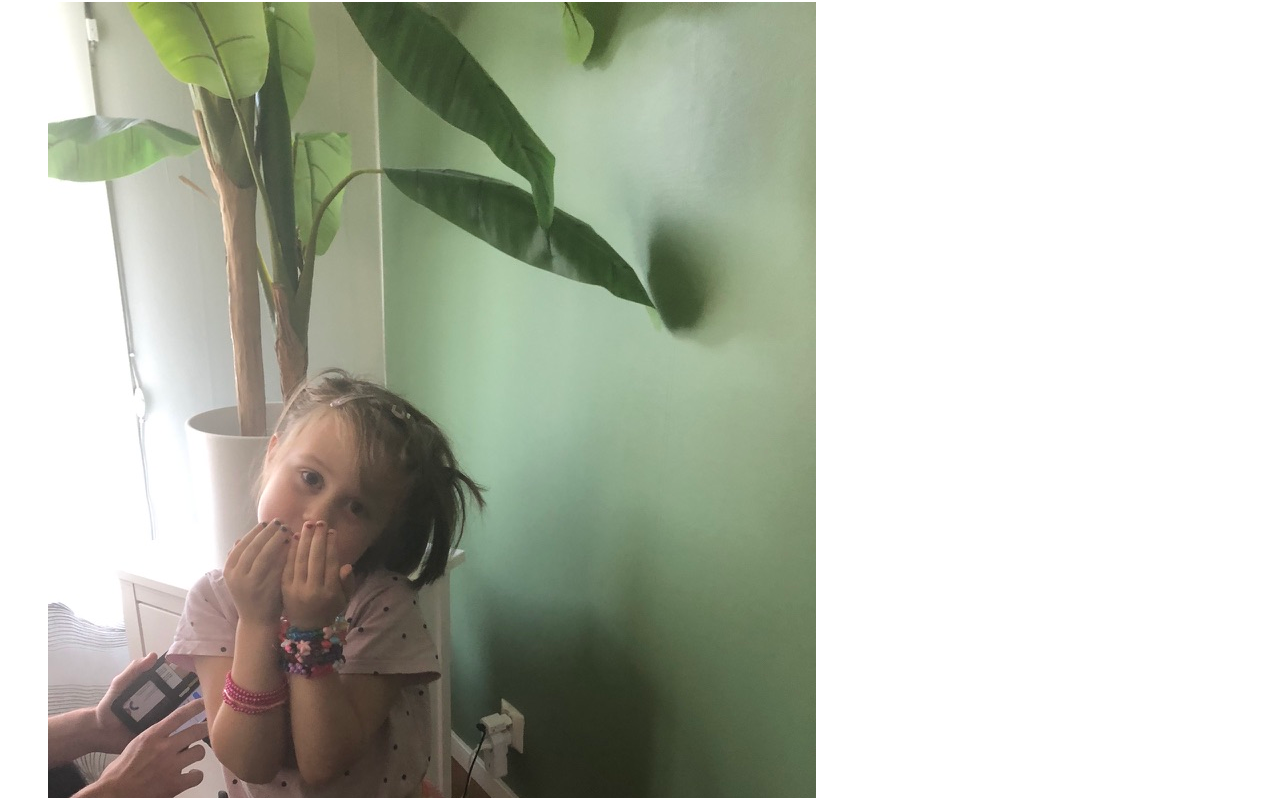
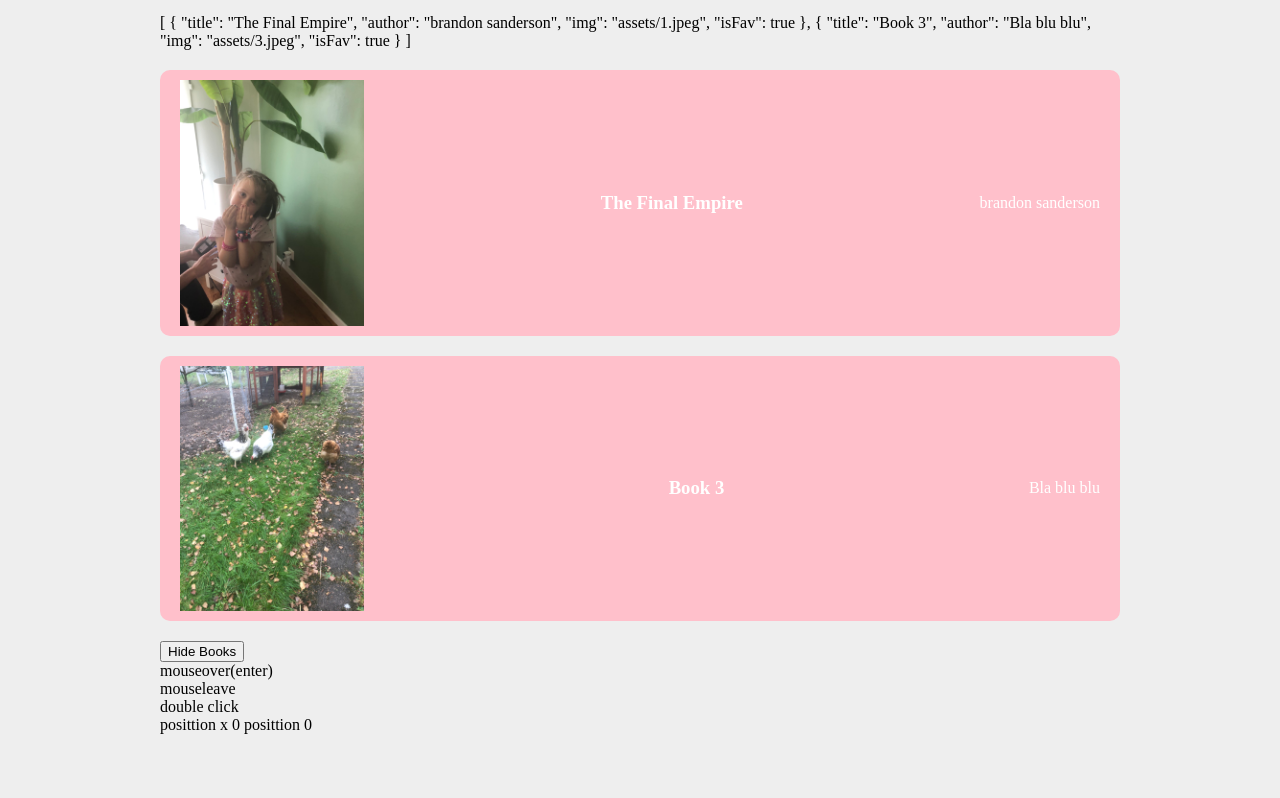
Before and after one commit to JuliaGloggPete/NetNinjaVueTuto, a plain HTML site: page index.html in a window 1280 px wide. Shown: the part 64-862 px from the top of the page. After the commit the page ends 818 px from the top, so only its background shows below. Drawn offline with nearby package versions, Linux system fonts and the light colour scheme.

Commit message:
finisehd 3

```diff
--- a/app.js
+++ b/app.js
@@ -22,6 +22,12 @@ methods:{
        this.showBooks = !this.showBooks
 
     },
+    toggleIsFav(book){
+
+      book.isFav = !book.isFav
+       console.log("Is clicked")
+
+    },
     handleEvent(e, data)//e = always the first argument därför $event om man vill ha det med och en till param
     {
         console.log(e, e.type)
@@ -36,6 +42,11 @@ methods:{
     }
 
 
+},
+computed:{
+    filteredBooks(){
+        return this.books.filter((book)=> book.isFav)
+    }
 }
 
 //template: '<h2> Hallo </h2>'
--- a/index.html
+++ b/index.html
@@ -4,14 +4,33 @@
     <meta name="viewport" content="width=device-width, initial-scale=1.0">
     <script src="https://unpkg.com/vue@3.0.2"></script>
     <style>
-        .box{
-            padding: 100px 0;
-            width: 400px;
-            text-align: center;
-            background-color: #ddd;
-            margin: 20px;
-            display: inline-block;
-        }
+     body{
+        background-color: #eee;
+        max-width: 960px;
+        margin: 20px auto;
+     }
+     p, h3, ul{
+        margin: 0;
+        padding:0;
+     }
+     li{
+        list-style-type: none;
+        background-color: #fff;
+        margin: 20px auto;
+        padding: 10px 20px;
+        border-radius: 10px;
+        display: flex;
+        align-items: center;
+        justify-content: space-between;
+     }
+     img{
+        height: 20%;
+        width: 20%;
+     }
+     li.fav{
+        background-color: pink;
+        color: white;
+     }
 
 
 
@@ -25,9 +44,12 @@
         <!--attribute binding
         <a :href="url">website </a>
          : === v-bind -->
+
+<p>{{  filteredBooks}}</p>
+
         <div v-if="showBooks">
       <ul>
-        <li v-for="item in books" :class="{ fav: item.isFav }">
+        <li @click="toggleIsFav(item)" v-for="item in filteredBooks" :class="{ fav: item.isFav }"  >
             <img :src="item.img" :alt="item.title">
             <h3>{{item.title}}</h3>
             <p>{{item.author}}</p>
```
